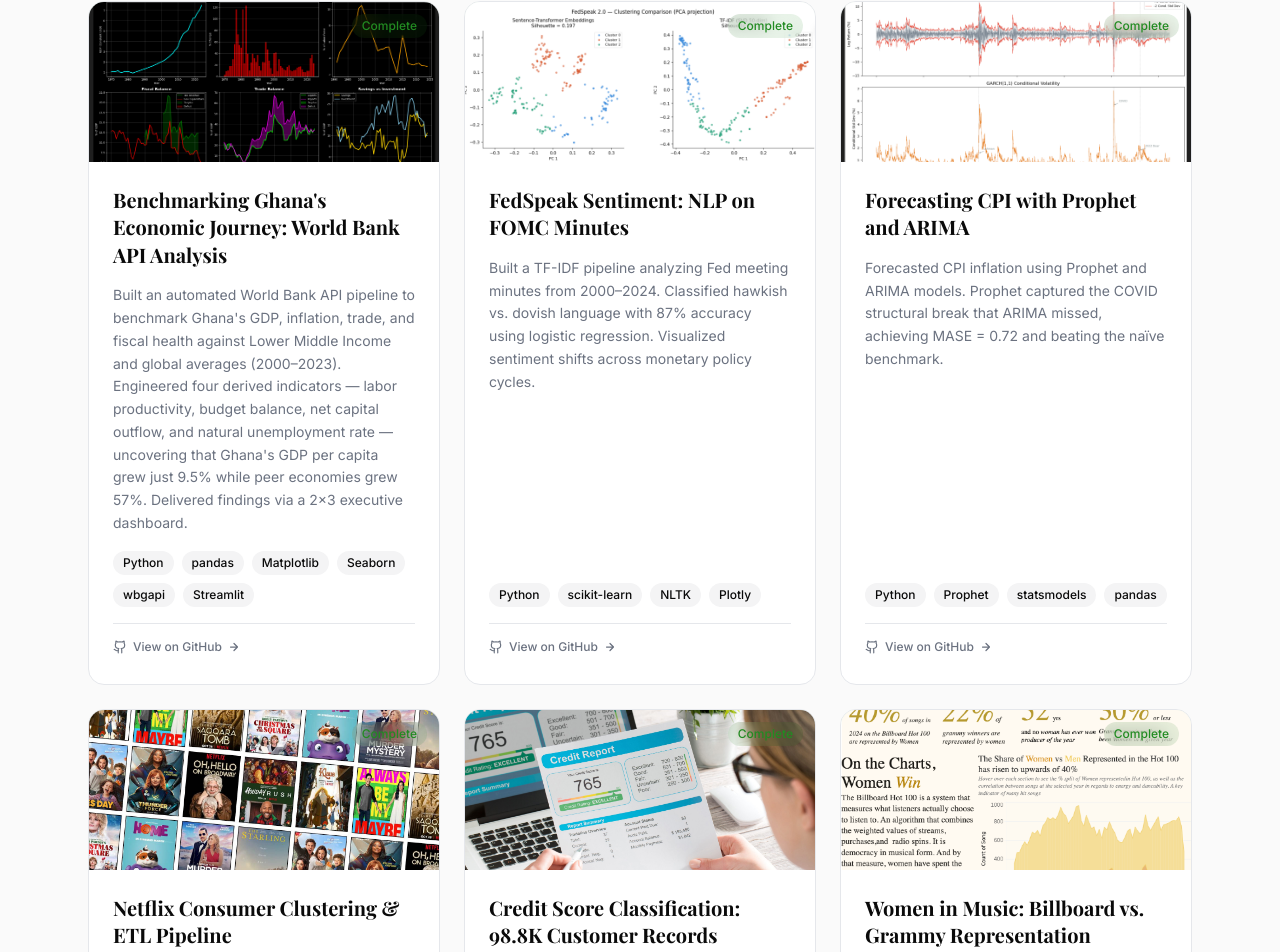
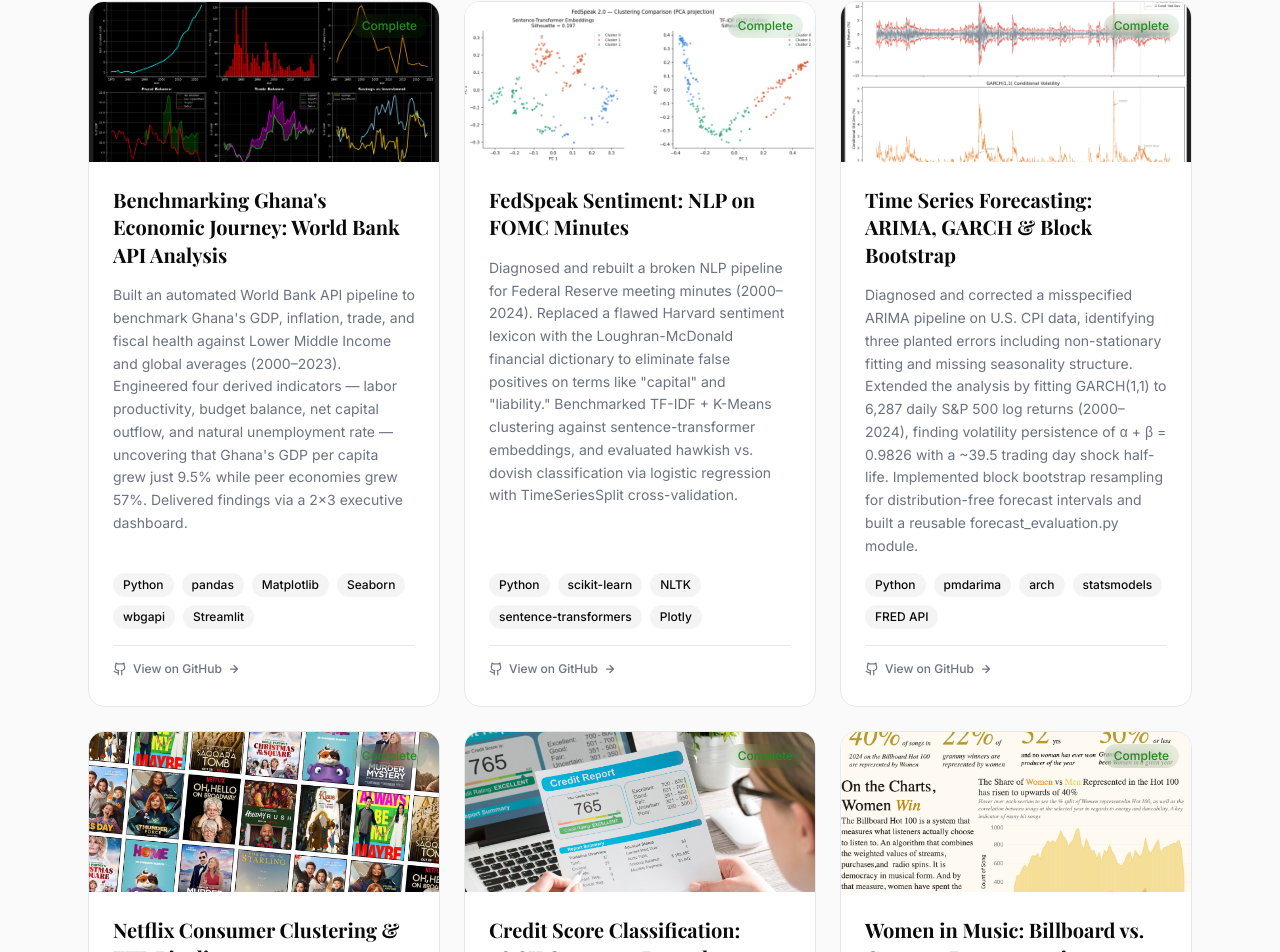
Before and after one commit to JoelForson/econ-portfolio, a Next.js app: page / in a window 1280 px wide. Shown: the part 2242-3194 px from the top of the page. Built offline with nearby package versions, Linux system fonts and the light colour scheme.

Commit message:
Update FedSpeak and CPI project descriptions
Co-Authored-By: Claude Sonnet 4.6 <noreply@anthropic.com>

```diff
--- a/components/Projects.tsx
+++ b/components/Projects.tsx
@@ -19,17 +19,17 @@ const projects = [
   {
     title: 'FedSpeak Sentiment: NLP on FOMC Minutes',
     description:
-      'Built a TF-IDF pipeline analyzing Fed meeting minutes from 2000–2024. Classified hawkish vs. dovish language with 87% accuracy using logistic regression. Visualized sentiment shifts across monetary policy cycles.',
-    tags: ['Python', 'scikit-learn', 'NLTK', 'Plotly'],
+      'Diagnosed and rebuilt a broken NLP pipeline for Federal Reserve meeting minutes (2000–2024). Replaced a flawed Harvard sentiment lexicon with the Loughran-McDonald financial dictionary to eliminate false positives on terms like "capital" and "liability." Benchmarked TF-IDF + K-Means clustering against sentence-transformer embeddings, and evaluated hawkish vs. dovish classification via logistic regression with TimeSeriesSplit cross-validation.',
+    tags: ['Python', 'scikit-learn', 'NLTK', 'sentence-transformers', 'Plotly'],
     github: 'https://github.com/JoelForson/ECON5200-Applied-Data-Analytics-in-Economics/tree/main/lab23',
     image: '/project-fedspeak.png',
     status: 'Complete',
   },
   {
-    title: 'Forecasting CPI with Prophet and ARIMA',
+    title: 'Time Series Forecasting: ARIMA, GARCH & Block Bootstrap',
     description:
-      'Forecasted CPI inflation using Prophet and ARIMA models. Prophet captured the COVID structural break that ARIMA missed, achieving MASE = 0.72 and beating the naïve benchmark.',
-    tags: ['Python', 'Prophet', 'statsmodels', 'pandas'],
+      'Diagnosed and corrected a misspecified ARIMA pipeline on U.S. CPI data, identifying three planted errors including non-stationary fitting and missing seasonality structure. Extended the analysis by fitting GARCH(1,1) to 6,287 daily S&P 500 log returns (2000–2024), finding volatility persistence of α + β = 0.9826 with a ~39.5 trading day shock half-life. Implemented block bootstrap resampling for distribution-free forecast intervals and built a reusable forecast_evaluation.py module.',
+    tags: ['Python', 'pmdarima', 'arch', 'statsmodels', 'FRED API'],
     github: 'https://github.com/JoelForson',
     image: '/project-cpi.png',
     status: 'Complete',
```
